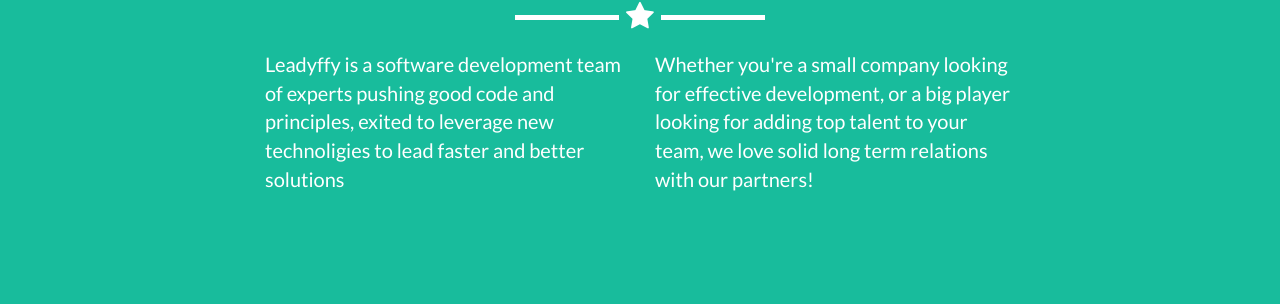
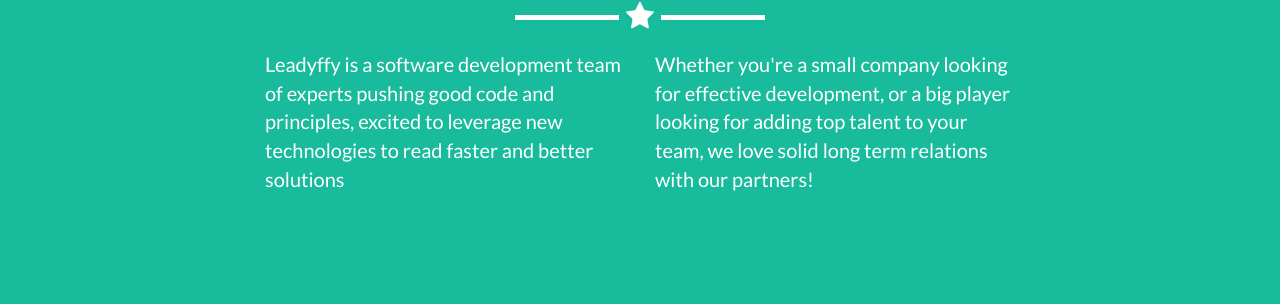
Before and after one commit to leadyffy/leadyffy.github.io, a Jekyll site: the page built from index.html, in a window 1280 px wide and 900 px high, scrolled down 1616 px. Shown: the part 208-512 px from the top of the window. Built offline with Jekyll 4.4.1, drawn with Linux system fonts in a browser that asks for light colours.

Commit message:
Fix text

```diff
--- a/_includes/about.html
+++ b/_includes/about.html
@@ -9,7 +9,7 @@
             </div>
             <div class="row">
                 <div class="col-lg-4 col-lg-offset-2">
-                    <p>Leadyffy is a software development team of experts pushing good code and principles, exited to leverage new technoligies to lead faster and better solutions</p>
+                    <p>Leadyffy is a software development team of experts pushing good code and principles, excited to leverage new technologies to read faster and better solutions</p>
                 </div>
                 <div class="col-lg-4">
                     <p>Whether you're a small company looking for effective development, or a big player looking for adding top talent to your team, we love solid long term relations with our partners! </p>
```
